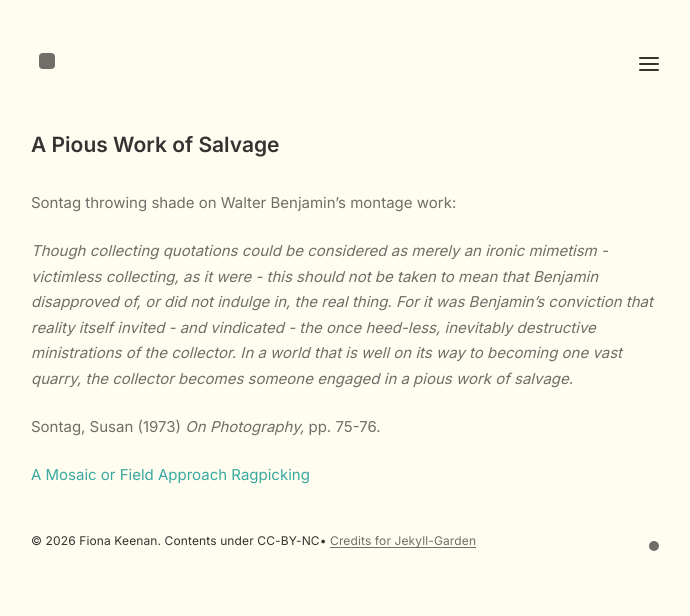
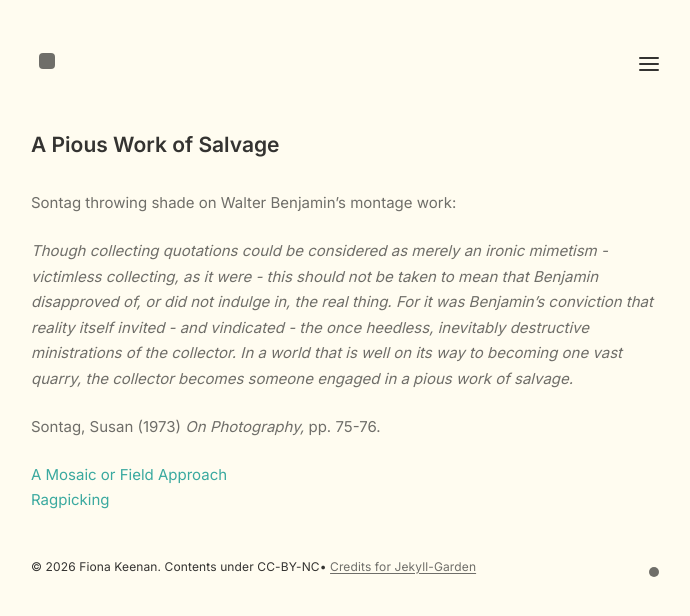
Before and after one commit to fionatkeenan/fionatkeenan.github.io, a Jekyll site: the page built from _notes/Public/A Pious Work of Salvage.md, in a window 1280 px wide. Shown: the top 616 px of the page, without its empty margins (294-984 px from the left). Built offline with Jekyll 4.4.1, drawn with Linux system fonts in a browser that asks for light colours.

Commit message:
Add files via upload

```diff
--- a/_notes/Public/A Pious Work of Salvage.md
+++ b/_notes/Public/A Pious Work of Salvage.md
@@ -11,7 +11,7 @@
 
 Sontag throwing shade on Walter Benjamin's montage work:
 
-*Though collecting quotations could be considered as merely an ironic mimetism - victimless collecting, as it were - this should not be taken to mean that Benjamin disapproved of, or did not indulge in, the real thing. For it was Benjamin's conviction that reality itself invited - and vindicated - the once heed-less, inevitably destructive ministrations of the collector. In a world that is well on its way to becoming one vast quarry, the collector becomes someone engaged in a pious work of salvage.*
+*Though collecting quotations could be considered as merely an ironic mimetism - victimless collecting, as it were - this should not be taken to mean that Benjamin disapproved of, or did not indulge in, the real thing. For it was Benjamin's conviction that reality itself invited - and vindicated - the once heedless, inevitably destructive ministrations of the collector. In a world that is well on its way to becoming one vast quarry, the collector becomes someone engaged in a pious work of salvage.*
 
 Sontag, Susan (1973) *On Photography,* pp. 75-76.
 
```
